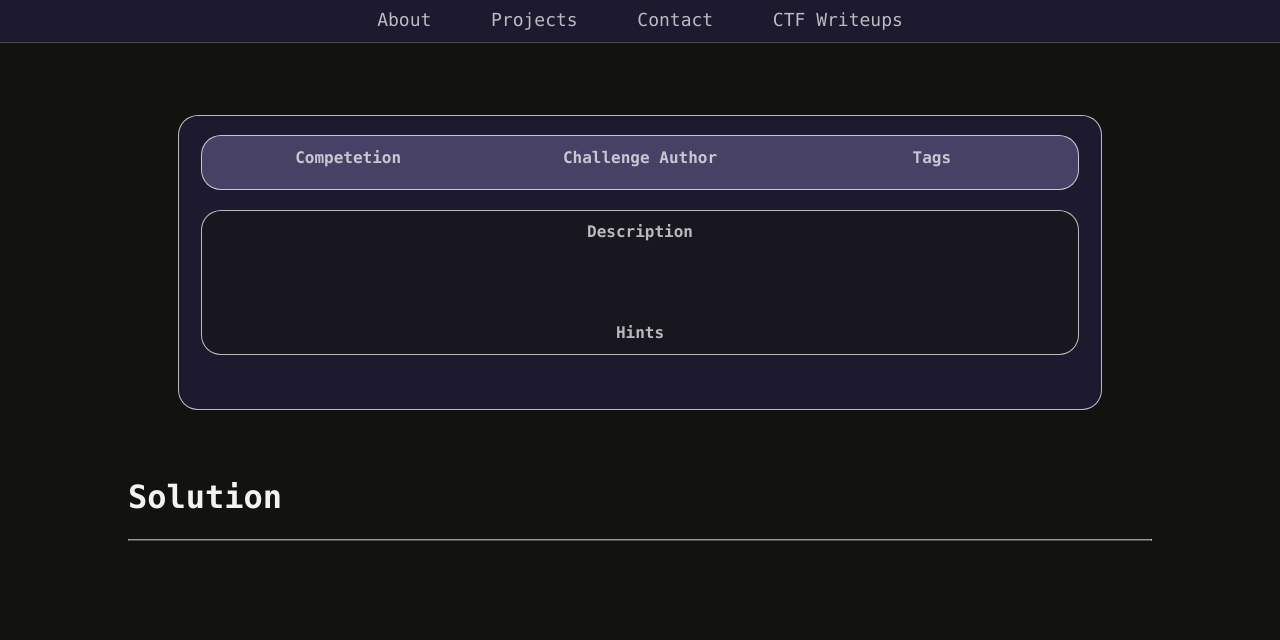
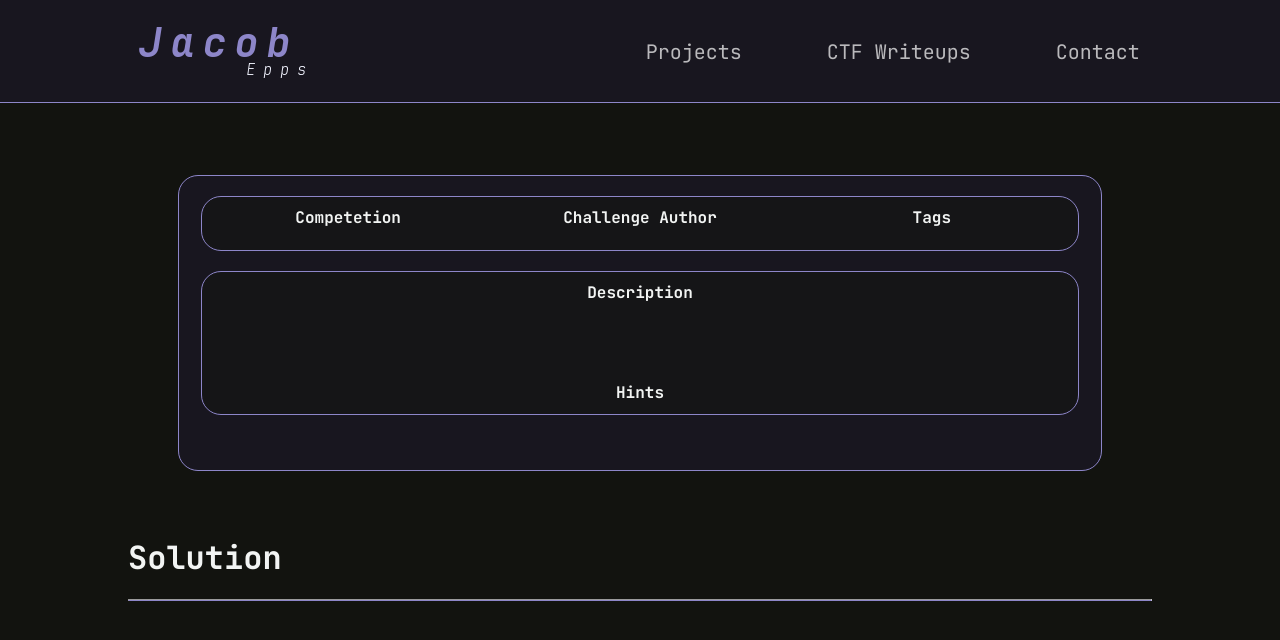
Before and after one commit to 1jepps0/portfolio_website, a Django app: template app/templates/writeup.html in a window 1280 px wide. Shown: the top 640 px of the page. Run offline with Django 3.2, Linux system fonts and the light colour scheme; the template is opened without the code that fills it, so the values that code supplies are empty.

Commit message:
made navbar way better and logo

```diff
--- a/app/static/styles.css
+++ b/app/static/styles.css
@@ -1,6 +1,24 @@
+
+.jetbrains-mono-font {
+  font-family: "JetBrains Mono", monospace;
+  font-optical-sizing: auto;
+  font-weight: 100;
+  font-style: normal;
+}
+
 * {
-	font-family: Consolas, "Liberation Mono", Menlo, Courier, monospace;
+	font-family: JetBrains Mono,Consolas, "Liberation Mono", Menlo, Courier, monospace;;
+
+    --color-nav: #18161F;
+    --color-background: #12130F;
+    --color-main: #18161F;
+    --color-dark-accent: #151517;
+    --color-light-accent2: #534E74;
+    --color-light-accent: #8D86C9;
+    --color-font: #F2F4FF;
 }
+
+
 
 p {
   font-size: 18px;
@@ -11,15 +29,9 @@ body {
   margin: 0;
   padding: 0;
   color: #f2f4f3;
-  background: #12130f;
+  background: var(--color-background);
 }
 
-header {
-  background: #2c3e50;
-  color: #ffffff;
-  padding: 1rem 0;
-  text-align: center;
-}
 
 h4 {
   line-height: 0%;
@@ -27,14 +39,38 @@ h4 {
 
 /* navbar */
 
-nav a{
+.nav-header {
+  display: flex;
+  justify-content: space-between;
+  align-items: center;
+  padding: 20px 9% 10px;
+  background-color: var(--color-nav);
+  border-bottom: 1px solid var(--color-light-accent);
+
 }
+.nav_links {
+    list-style: none;
+    display: flex;
+    height: 40px;
+
+}
+
+.nav_links li {
+  padding: 0px 0px 0px ;
+  padding-left: 35px;
+}
+
+nav{
+
+  padding-left: 35px;
+}
+
 
 nav a::after {
   content: "";
   position: absolute;
   width: 0;
-  background-color: rgba(255, 255, 255, 0.4);
+  background-color: var(--color-font);
   left: 50%;
   transform: translateX(-50%);
   bottom: -0.25em;
@@ -49,27 +85,20 @@ nav a:hover::after{
   box-shadow: 0 0 0 1em transparent;
 }
 
-nav {
-  font-size: 16px;
-  padding-top: .5%;
-  padding-bottom: .5%;
-  text-align: center;
-  background: #1d192e;
-  border-bottom: 1px solid #4a4c48;
-}
 
 nav a {
   color: RGBA(255, 255, 255, 0.7);
   text-decoration: none;
   transition: all 0.3s ease;
-  font-size: 18px;
   padding: 10px 20px;
   margin: 0 5px;
   border-radius: 8px;
   position: relative;
+  font-size: 20px;
 }
 
 nav a:hover{
+  font-size: 25px;
     color: #fff;
 }
 
@@ -82,11 +111,22 @@ nav a:hover{
   }
 }
 
+
+.cta {
+ }
+
+.cta:hover {
+
+}
+
+.logo{
+    padding-left: 20px;
+  }
 /* extra */
 
 hr {
-  color: RGBA(255, 255, 255, 0);
-  border-bottom: 1px solid #4a4c48;
+  color: var(--color-light-accent);
+  border-bottom: 1px solid var(--color-light-accent);
 }
 
 .center {
@@ -110,9 +150,9 @@ hr {
 }
 
 .writeup-button {
-  border: 2px solid #786BAD;
+  border: 2px solid var(--color-light-accent2);
   border-radius: 20px;
-  background: #1d192e;
+  background: var(--color-main);
   text-align: center;
   width: 100%;
   margin-top: 20px;
@@ -126,8 +166,8 @@ hr {
 .writeup-button:hover {
   transition: 0.1s ease-in-out;
   transform: translateX(10px);
-  background: #271e4c;
-  border: 2px solid #ffff;
+  background: var(--color-light-accent2);
+  border: 2px solid var(--color-font);
   color: RGBA(255, 255, 255, 1);
 }
 
@@ -146,6 +186,7 @@ hr {
     margin-left: 30%;
     justify-content: center;
 
+    --border-width: 2px;
     --spacing: 30px;
     --radius: 13px;
 }
@@ -162,7 +203,7 @@ hr {
 }
 
 .tree ul li {
-  border-left: 2px solid #778;
+  border-left: var(--border-width) solid var(--color-light-accent2);
 }
 
 .tree ul li:last-child {
@@ -177,8 +218,8 @@ hr {
   left: -2px;
   width: calc(var(--spacing) + 0px);
   height: calc(var(--spacing) + 25px);
-  border: solid #778;
-  border-width: 0 0 2px 2px;
+  border: solid var(--color-light-accent2);
+  border-width: 0 0 var(--border-width) var(--border-width);
 }
 
 .comp-tree {
@@ -192,11 +233,11 @@ hr {
   display: flex;
   justify-content: center;
 
-  color: RGBA(255, 255, 255, 0.7);
-  border: 1px solid;
+  color: var(color-font);
+  border: 1px solid var(--color-light-accent);
   border-radius: 20px;
   width: 90%;
-  background: #1d192e;
+  background: var(--color-main);
   text-align: center;
 
   display: inline-block;
@@ -207,11 +248,11 @@ hr {
 }
 
 .challenge-meta {
-  border: 1px solid;
+  border: 1px solid var(--color-light-accent);
   border-radius: 20px;
   width: 95%;
   height: 20%;
-  background: #484166;
+  background: var(--color-dark-accent);
   text-align: center;
   line-height: 90%;
 
@@ -225,10 +266,10 @@ hr {
 }
 
 .description {
-  border: 1px solid;
+  border: 1px solid var(--color-light-accent);
   border-radius: 20px;
   width: 95%;
-  background: #18161f;
+  background: var(--color-dark-accent);
   text-align: center;
 
   display: inline-block;
--- a/app/templates/home.html
+++ b/app/templates/home.html
@@ -18,10 +18,14 @@
             I am a Cybersecurity student at the University of South Carolina Aiken.
             My focus areas include reverse engineering, binary analysis, and penetration testing.
             I thrive on understanding how systems function deeply and aim to expand my expertise in Cybersecurity and technology.
+
         </p>
     <div>
         <h1> Skills </h1>
         <hr></hr>
+        <p>
+        Lorem ipsum dolor sit amet, consectetur adipiscing elit, sed do eiusmod tempor incididunt ut labore et dolore magna aliqua. Ut enim ad minim veniam, quis nostrud exercitation ullamco laboris nisi ut aliquip ex ea commodo consequat. Duis aute irure dolor in reprehenderit in voluptate velit esse cillum dolore eu fugiat nulla pariatur. Excepteur sint occaecat cupidatat non proident, sunt in culpa qui officia deserunt mollit anim id est laborum.
+        </p>
 
     </div>
     </div>
--- a/app/templates/index.html
+++ b/app/templates/index.html
@@ -9,14 +9,23 @@
     <link rel="stylesheet" href="{% static 'prism/prism.css' %}">
     <script type="module" src="{% static 'js/md-block.js' %}"></script>
     <script src="{% static 'prism/prism.js' %}"></script>
+
+    <link rel="preconnect" href="https://fonts.googleapis.com">
+<link rel="preconnect" href="https://fonts.gstatic.com" crossorigin>
+<link href="https://fonts.googleapis.com/css2?family=JetBrains+Mono:ital,wght@0,100..800;1,100..800&display=swap" rel="stylesheet">
+
 </head>
 <body>
+    <header class="nav-header">
+    <a class="logo" href="/"><img src="/media/Logo.png" alt="logo"></a>
     <nav>
-        <a href="{% url "home" %}">About</a>
-        <a href="{% url "projects" %}">Projects</a>
-        <a href="{% url "contact" %}">Contact</a>
-        <a href="{% url "writeups" %}">CTF Writeups</a>
+        <ul class="nav_links">
+            <li><a class="link-text" href="{% url "projects" %}">Projects</a></li>
+            <li><a class="link-text" href="{% url "writeups" %}">CTF Writeups</a></li>
+            <li><a class="link-text" href="{% url "contact" %}">Contact</a></li>
+        </ul>
     </nav>
+    </header>
 
     {% block content %}
 
--- a/app/templates/writeups.html
+++ b/app/templates/writeups.html
@@ -4,8 +4,6 @@
 {% block content %}
     <div class="container">
         <div>
-            <h1>Writeups</h1>
-            <hr></hr>
         </div>
     </div>
 
```
Also changed, not shown: media/Logo.png (added), media/logo.svg (added).
